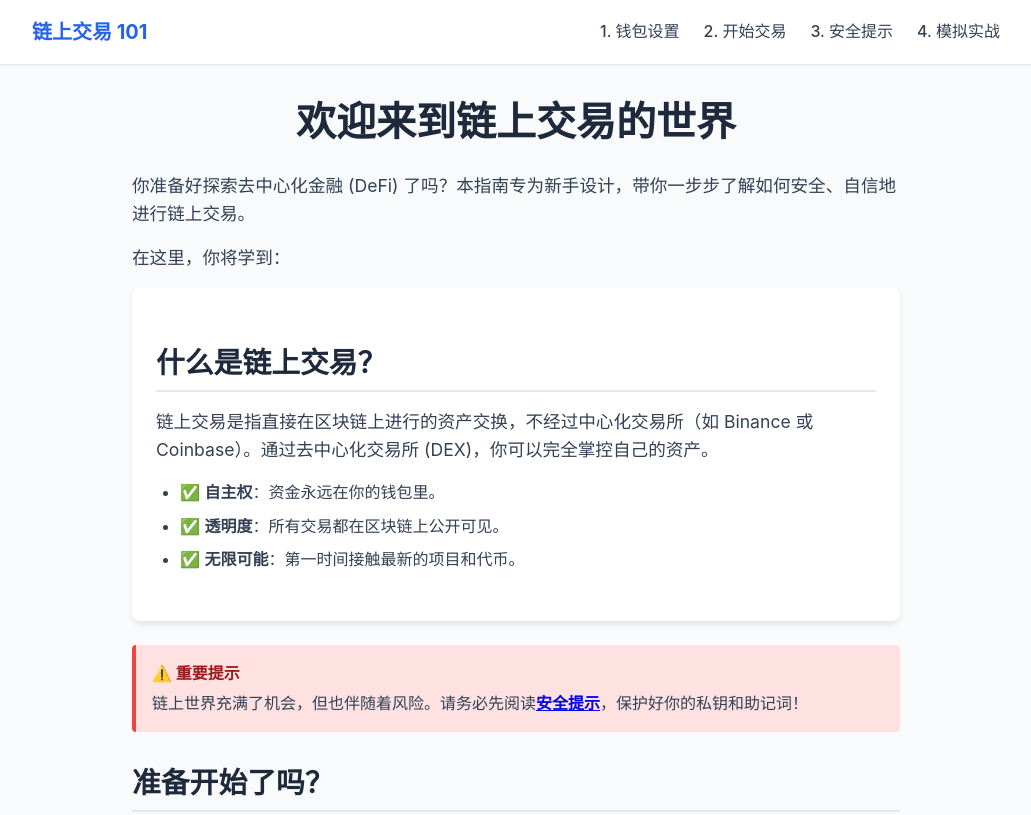
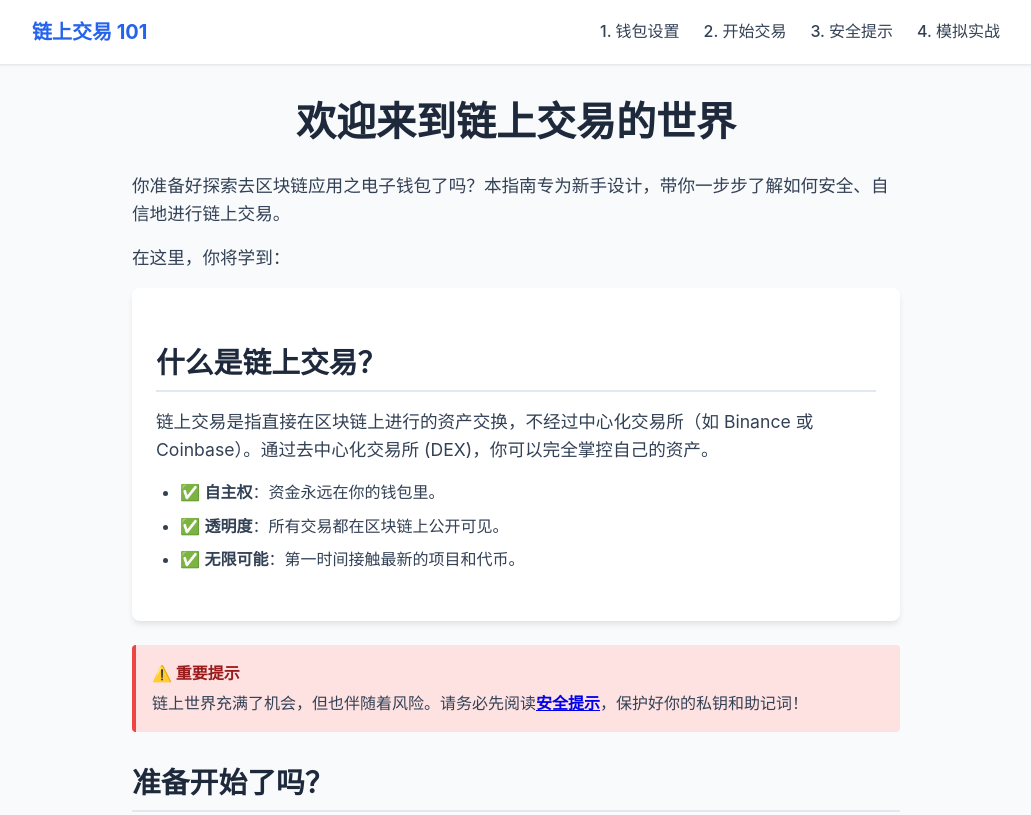
Before and after one commit to Watee22/onchain-guide-site, a plain HTML site: page index.html in a window 1280 px wide. Shown: the top 815 px of the page, without its empty margins (124-1155 px from the left). Drawn offline with Linux system fonts and the light colour scheme.

Commit message:
Update introductory paragraph in index.html

```diff
--- a/index.html
+++ b/index.html
@@ -21,7 +21,7 @@
 
     <main>
         <h1>欢迎来到链上交易的世界</h1>
-        <p>你准备好探索去中心化金融 (DeFi) 了吗？本指南专为新手设计，带你一步步了解如何安全、自信地进行链上交易。</p>
+        <p>你准备好探索去区块链应用之电子钱包了吗？本指南专为新手设计，带你一步步了解如何安全、自信地进行链上交易。</p>
         <p>在这里，你将学到：</p>
 
         <div class="card">
```
